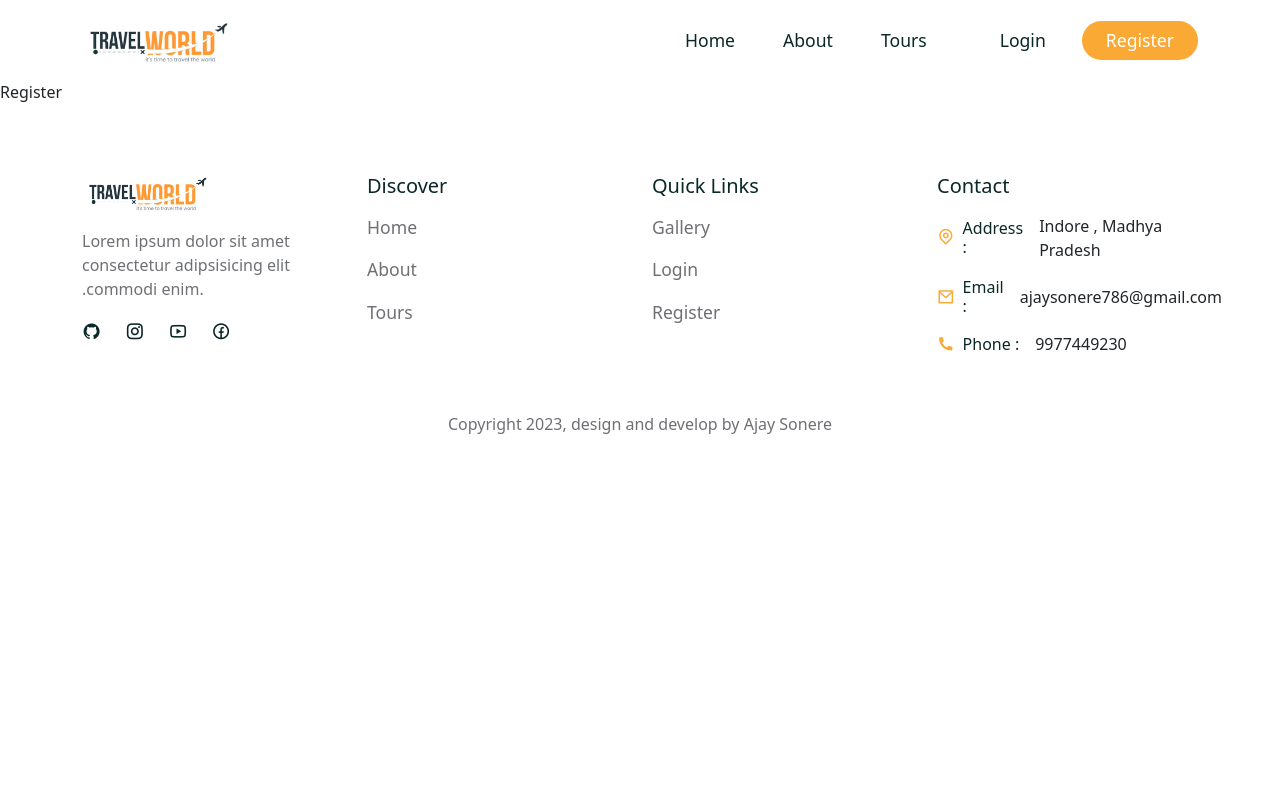
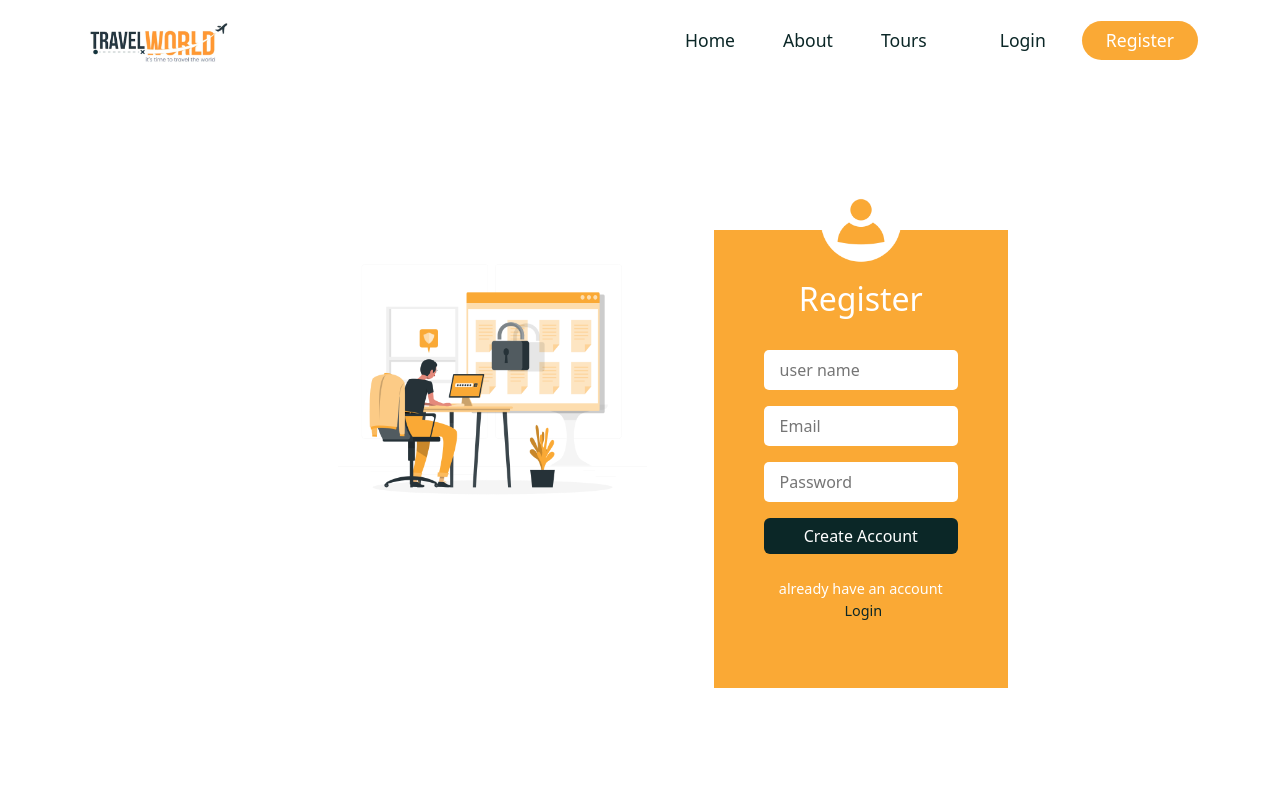
Before and after one commit to ajaysonere/ToursAndTravels, a React (Create React App) app in the folder tour-management/frontend/: page /register in a window 1280 px wide. Shown: the top 800 px of the page. Built offline with nearby package versions, Linux system fonts and the light colour scheme; a web font is replaced by a local one.

Commit message:
register page is completed

```diff
--- a/tour-management/frontend/src/pages/Register.js
+++ b/tour-management/frontend/src/pages/Register.js
@@ -1,9 +1,67 @@
-function Register(){
-    return (
-        <>
-          <div>Register</div>
-        </>
-    );
+import { useState } from 'react';
+import { Container, Row, Col, Form, FormGroup, Button } from 'reactstrap'
+import { Link } from 'react-router-dom';
+import registerImg from '../assets/images/register.png';
+import userIcon from '../assets/images/user.png';
+
+import '../styles/login.css';
+function Register() {
+
+
+  const [credentials, setCredentials] = useState({
+    username:undefined,
+    email: undefined,
+    password: undefined
+  });
+
+
+
+  const handleChange = e => {
+    setCredentials(prev => ({ ...prev, [e.target.id]: e.target.value }))
+  }
+
+  const handleClick = e => {
+    e.preventDefault();
+
+  }
+
+
+  return (
+    <>
+      <section>
+        <Container>
+          <Row>
+            <Col lg='8' className='m-auto'>
+              <div className='login_container d-flex justify-content-between'>
+                <div className='login_img'>
+                  <img src={registerImg} alt='login imag ' />
+                </div>
+                <div className='login_form'>
+                  <div className='user'>
+                    <img src={userIcon} alt='icon' />
+                  </div>
+                  <h2>Register</h2>
+                  <Form onSubmit={handleClick}>
+                    <FormGroup>
+                      <input type='text' placeholder='user name' required id='username' onChange={handleChange} />
+                    </FormGroup>
+                    <FormGroup>
+                      <input type='text' placeholder='Email' required id='email' onChange={handleChange} />
+                    </FormGroup>
+                    <FormGroup>
+                      <input type='password' placeholder='Password' required id='password' onChange={handleChange} />
+                    </FormGroup>
+                    <Button type='submit' className='btn secondary__btn auth_btn'>Create Account </Button>
+                  </Form>
+                  <p>already have an account <Link to='/login'>Login</Link></p>
+                </div>
+              </div>
+            </Col>
+          </Row>
+        </Container>
+      </section>
+    </>
+  );
 }
 
 export default Register;
```
